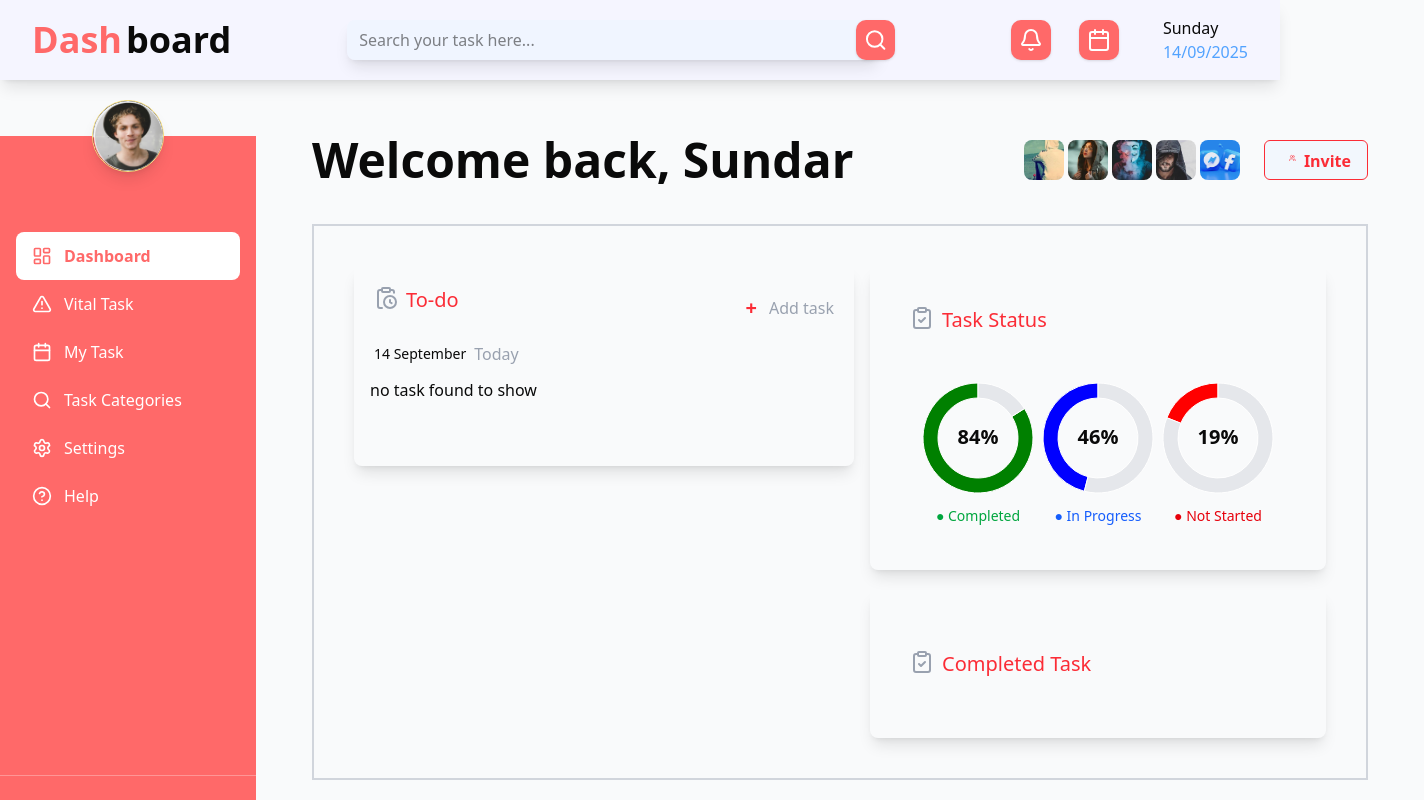
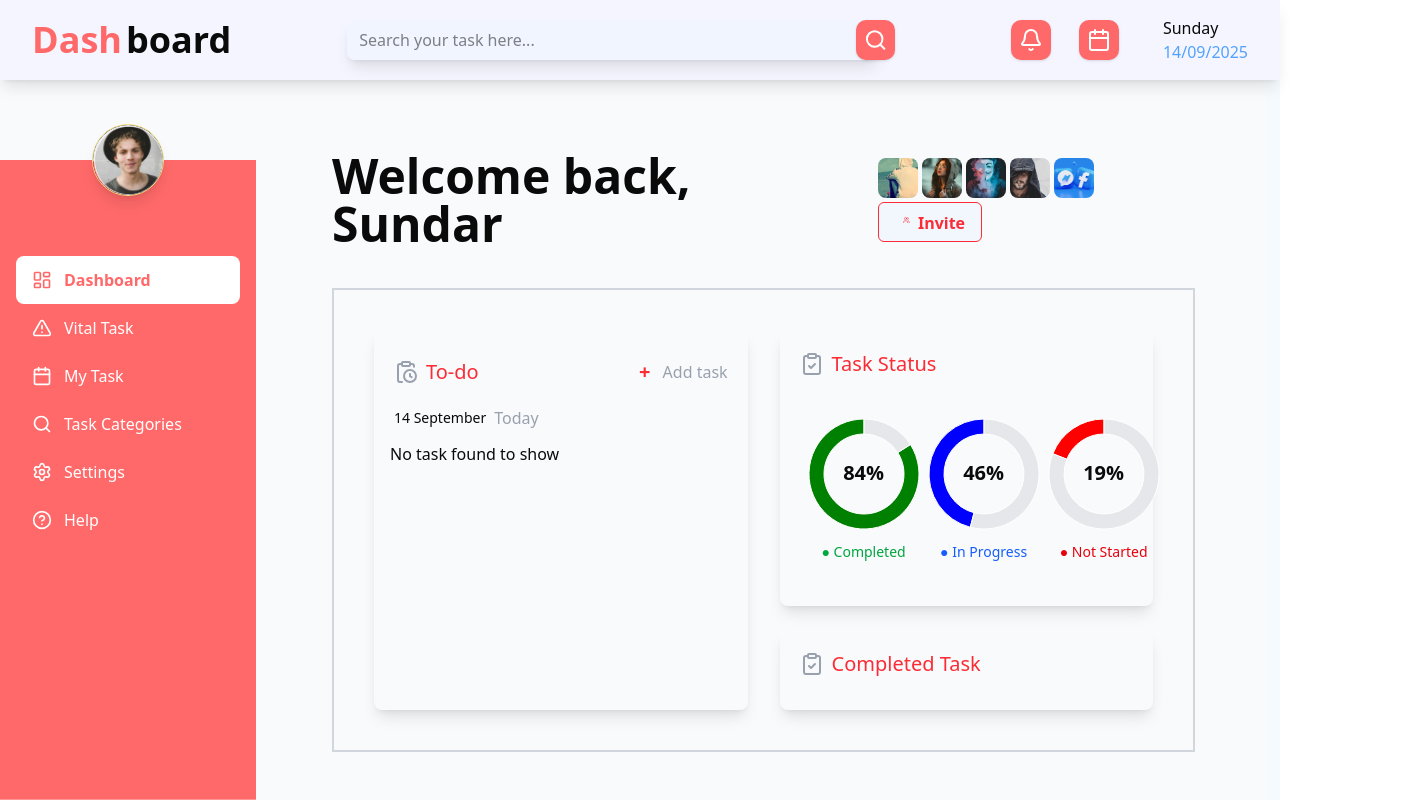
Before and after one commit to abrar840/todoList, a React (Vite) app: page / in a window 1280 px wide. Shown: the whole page, 1424 px wide, since content can reach past the window. Built offline with nearby package versions, Linux system fonts and the light colour scheme.

Commit message:
-respomsive code fixes

```diff
--- a/src/components/SideBar.jsx
+++ b/src/components/SideBar.jsx
@@ -33,8 +33,8 @@ const location = useLocation();
       )}
 
       <div
-        className={`fixed left-0 h-[90vh] mt-14 w-64 bg-[#ff6969] flex flex-col z-50 transition-transform duration-300 ease-in-out lg:translate-x-0 ${isOpen ? "translate-x-0" : "-translate-x-full"
-          } md:flex`}
+        className={`   fixed left-0 h-[90vh] mt-20 w-64 bg-[#ff6969] flex flex-col z-50 transition-transform duration-300 ease-in-out lg:translate-x-0 ${isOpen ? "translate-x-0" : "-translate-x-full"
+          } lg:translate-x-0 md:flex`}
       >
         <div className="absolute -top-9 left-1/2 -translate-x-1/2 w-18 h-18 rounded-full border border-amber-200 bg-black shadow-lg flex items-center justify-center z-10 overflow-hidden">
           <img
--- a/src/components/TaskStatus.jsx
+++ b/src/components/TaskStatus.jsx
@@ -42,10 +42,10 @@ const TaskStatus = () => {
 
 
     return (
-        <div>
+       <div >
             <Card className="px-1 bg-transparent border-none shadow-none h-[34%]">
-                <CardContent>
-                    <div className="flex flex-col lg:flex-row justify-around items-center">
+
+                    <div className="flex  flex-col xl:flex-row justify-around items-center w-auto">
                         <div className="relative flex flex-col items-center">
                             {renderChart(84, "green")}
                             <p className="mt-2 text-sm text-green-600">● Completed</p>
@@ -61,7 +61,7 @@ const TaskStatus = () => {
                             <p className="mt-2 text-sm text-red-600">● Not Started</p>
                         </div>
                     </div>
-                </CardContent>
+
 
             </Card></div>
     )
--- a/src/main.jsx
+++ b/src/main.jsx
@@ -15,7 +15,7 @@ function AppLayout() {
   const closeSidebar = () => setSidebarOpen(false);
 
   return (
-    <div className="min-h-screen relative bg-gray-50">
+    <div className="min-h-screen relative bg-gray-50 w-[99vw]">
       <TopBar onMenuClick={toggleSidebar} />
 
       <div className="flex pt-16 md:pt-20">
@@ -24,11 +24,7 @@ function AppLayout() {
 
         {/* Main content */}
         <main
-          className={`
-             p-2 md:p-4
-
-            lg:ml-64   /* only push content on large screens */
-          `}
+          className="flex-1 w-[100%] min-w-0 p-2 md:p-4 lg:p-6 xl:p-8 lg:ml-65"
         >
           <Routes>
             <Route path="/app" element={<App />} />
--- a/src/pages/Dashboard.jsx
+++ b/src/pages/Dashboard.jsx
@@ -1,8 +1,8 @@
-import React, { useState,useEffect } from 'react';
-import { Button } from "@/components/ui/button"
+import React, { useState, useEffect } from 'react';
+import { Button } from "@/components/ui/button";
 import { useNavigate } from "react-router-dom";
-import "@/App.css"
-import { Users, ClipboardClockIcon, ClipboardCheck, MoreVertical, Ellipsis, MoreHorizontal, ClipboardCheckIcon, UserRound, KeyRound } from "lucide-react";
+import "@/App.css";
+import { Users, ClipboardClockIcon, ClipboardCheck, ClipboardCheckIcon } from "lucide-react";
 import {
     Card,
     CardAction,
@@ -13,11 +13,9 @@ import {
     CardTitle,
 } from "@/components/ui/card";
 import TaskStatus from '@/components/TaskStatus';
-import DashCard from "@/components/DashCard.jsx"
+import DashCard from "@/components/DashCard.jsx";
 import AddTask from '@/components/models/AddTask';
-import { Label } from '@/components/ui/label';
 import { getAllItem } from '@/indexedDB';
-
 
 const Dashboard = () => {
     const images = [
@@ -30,48 +28,34 @@ const Dashboard = () => {
     const now = new Date();
     const [addTaskModel, setAddTaskModel] = useState(false);
     const [tasks, SetTasks] = useState([]);
-    const [selectedTaskId, SetSelectedTaskId] = useState("");
-    const [isdetail, SetIsdetail] = useState(false);
-    const toggleAddModel = () => (setAddTaskModel(!addTaskModel));
-    const closeAddModel = () => { setAddTaskModel(false) };
-    const dummyData = {
-        title: "Attend Niscal's Birthday Party",
-        description: "Lorem ipsum dolor sit amet consectetur adipisicing elit. Hic et, commodi voluptate minus sit nihil.",
-        path: "/images/download (2).jpeg"
-    };
- const navigate = useNavigate();
+    const navigate = useNavigate();
 
+    const toggleAddModel = () => setAddTaskModel(!addTaskModel);
+    const closeAddModel = () => setAddTaskModel(false);
 
     useEffect(() => {
-
-        fetchall();
-
+        fetchAllTasks();
     }, [addTaskModel]);
 
-    const fetchall = async () => {
+    const fetchAllTasks = async () => {
         const data = await getAllItem();
         SetTasks(data);
-        console.log(data);
-        SetIsdetail(false);
     }
 
-   const showDetails = (content) => {
-        SetSelectedTaskId(content.id);
-
-            navigate(`/viewmytask/${content.id}`);
+    const showDetails = (content) => {
+        navigate(`/viewmytask/${content.id}`);
     }
 
+    return (
+        <div className="w-full max-w-full h-full overflow-x-hidden">
+            {addTaskModel && <AddTask onClose={closeAddModel} />}
 
-    return (
-
-
-        <div className="w-full h-full">
-            {addTaskModel && <AddTask onClose={closeAddModel} />}
-            <section className="ml-0 p-4 md:p-10 w-full">
+            {/* Header Section */}
+            <section className="w-full p-4 md:p-6 lg:p-8 xl:p-10 box-border">
                 <div className="flex flex-col md:flex-row justify-between items-start md:items-center gap-4">
                     <p className="text-xl md:text-2xl lg:text-5xl font-semibold">Welcome back, Sundar</p>
 
-                    <div className="flex flex-row gap-1 items-center">
+                    <div className="flex flex-row gap-1 items-center flex-wrap">
                         {images.map((src, index) => (
                             <div
                                 key={index}
@@ -85,65 +69,80 @@ const Dashboard = () => {
                             </div>
                         ))}
 
-                        <button className="bg-[rgba(235,245,255,0.5)] border border-red-500 text-red-500 px-2 md:px-4 py-2 rounded-md w-auto md:w-26 pl-3 md:pl-6 h-10 ml-2 md:ml-5 text-sm md:text-base">
-                            <span className='flex flex-row gap-2 font-semibold'>  <Users size={18} />  Invite</span>
+                        <button className="bg-[rgba(235,245,255,0.5)] border border-red-500 text-red-500 px-2 md:px-4 py-2 rounded-md w-auto md:w-26 pl-3 md:pl-6 h-10 text-sm md:text-base">
+                            <span className='flex flex-row gap-2 font-semibold'>
+                                <Users size={18} /> Invite
+                            </span>
                         </button>
                     </div>
                 </div>
             </section>
 
-            <section>
-                <div className="px-4 md:px-10">
-                    <div className="content w-full  border-2 border-gray-300 p-4 md:p-10">
-                        <div className="row flex flex-col md:flex-row   gap-4">
-                            <div className=' col1 shadow-lg w-full md:min-w-[500px] h-full rounded-lg'>
-                                <div className="heading justify-between  p-3 md:p-5 flex flex-col md:flex-row gap-2 md:gap-0">
-                                    <div className='flex flex-row gap-2 text-gray-400'> <ClipboardClockIcon />  <p className='text-red-500 text-xl'>To-do</p></div>
+            {/* Main Content */}
+            <section className="w-full box-border">
+                <div className="w-full px-4 md:px-6 lg:px-8 xl:px-10 box-border">
+                    <div className="content w-full border-2 border-gray-300 p-4 md:p-6 lg:p-8 xl:p-10 box-border">
+                        <div className="grid grid-cols-1 lg:grid-cols-2 gap-4 lg:gap-6 xl:gap-8">
+
+                            {/* Column 1 - To-Do */}
+                            <div className='shadow-lg w-full h-full rounded-lg box-border'>
+                                <div className="flex flex-col md:flex-row justify-between items-start md:items-center gap-2 md:gap-0 p-3 md:p-5">
+                                    <div className='flex flex-row gap-2 text-gray-400 items-center'>
+                                        <ClipboardClockIcon />
+                                        <p className='text-red-500 text-xl'>To-do</p>
+                                    </div>
                                     <button
                                         onClick={() => setAddTaskModel(true)}
-                                        className="text-gray-400 text-sm md:text-base flex items-center gap-1 focus:outline-none cursor-pointer bg-transparent   hover:text-gray-700 transition-colors duration-200"
+                                        className="text-gray-400 text-sm md:text-base flex items-center gap-1 focus:outline-none cursor-pointer bg-transparent hover:text-gray-700 transition-colors duration-200"
                                         aria-label="Add task"
                                     >
                                         <span className="text-red-500 font-bold p-1 md:p-2 text-lg md:text-xl">+</span>
                                         Add task
                                     </button>
+                                </div>
 
-
-                                </div>
                                 <div className='px-3 md:px-5 flex flex-row items-center gap-2 -mt-2'>
                                     <p className="text-sm">
                                         {now.toLocaleDateString("en-GB", { day: "numeric", month: "long" })}
                                     </p>
                                     <p className='text-gray-400'> Today</p>
                                 </div>
-                                <div className="cards flex flex-col px-4 mt-3 w-full gap-4">
-                                               { tasks.length===0 && <h2>no task found to show </h2>}
+
+                                <div className="cards flex flex-col px-4 mt-3 w-full gap-4 box-border">
+                                    {tasks.length === 0 && <h2>No task found to show</h2>}
                                     {tasks.map((task) => (
-                                        <DashCard content={task} type={"1"} key={task.id} handleclick={showDetails} />))
-                                    }
-                                    <br />
-
-                                    <br />
-
+                                        <DashCard content={task} type={"1"} key={task.id} handleclick={showDetails} />
+                                    ))}
                                 </div>
                             </div>
-                            <div className="col2 flex  flex-col w-full gap-5">
 
+                            {/* Column 2 - Status & Completed */}
+                            <div className="flex flex-col w-full gap-4 lg:gap-5 xl:gap-6">
 
-                                <div className='row1  w-full  rounded-lg shadow-lg p-5'>
-                                    <div className='flex flex-row gap-2 text-gray-400 p-5'> <ClipboardCheck />  <p className='text-red-500 text-xl'>Task Status</p></div>
+                                {/* Task Status */}
+                                <div className='w-full rounded-lg shadow-lg p-5 box-border'>
+                                    <div className='flex flex-row gap-2 text-gray-400 items-center mb-3'>
+                                        <ClipboardCheck />
+                                        <p className='text-red-500 text-xl'>Task Status</p>
+                                    </div>
                                     <TaskStatus />
                                 </div>
 
-                                <div className='row1 shadow-lg flex flex-col  h-full w-full rounded-lg md:p-10'>
-                                    <div className='flex flex-row gap-2 text-gray-400 py-5'> <ClipboardCheckIcon />  <p className='text-red-500 text-xl'>Completed Task</p></div>
-                                    <div className="cards  h-full w-full p-{5 flex flex-col gap-5">
+                                {/* Completed Tasks */}
+                                <div className='shadow-lg flex flex-col w-full rounded-lg p-5 box-border'>
+                                    <div className='flex flex-row gap-2 text-gray-400 items-center mb-3'>
+                                        <ClipboardCheckIcon />
+                                        <p className='text-red-500 text-xl'>Completed Task</p>
+                                    </div>
+                                    <div className="cards flex flex-col gap-5">
+                                        {/* Example completed tasks */}
                                         {/* <DashCard content={dummyData} type={"2"} />
                                         <DashCard content={dummyData} type={"2"} /> */}
-
                                     </div>
                                 </div>
+
                             </div>
+
                         </div>
                     </div>
                 </div>
--- a/src/pages/MyTask.jsx
+++ b/src/pages/MyTask.jsx
@@ -28,11 +28,11 @@ const MyTask = () => {
       <div className="section1 p-4 md:p-10">
         <div className="row flex flex-col md:flex-row gap-5">
 
-          <div className="col1 flex flex-col flex-1 border border-gray-400 rounded-xl p-5 px-7">
+         <div className="col1 flex flex-col flex-1 border border-gray-400 rounded-xl p-5 px-7 w-auto lg:max-w-[50%]">
             <div className="title font-semibold mb-2">
               <p>MyTasks</p>
             </div>
-            <div className="flex flex-col gap-5 cards pt-2">
+            <div className="flex flex-col gap-5 cards pt-2 w-full">
               {tasks.length === 0 && (
                 <h2 className="text-gray-500 text-center">
                   No task found — go to dashboard and add a task
```
Also changed, not shown: src/components/DashCard.jsx (+17 -13 lines).
